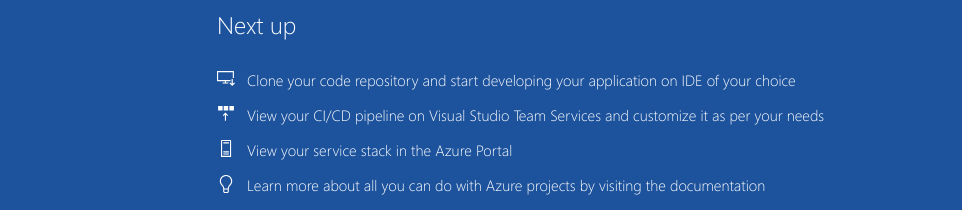
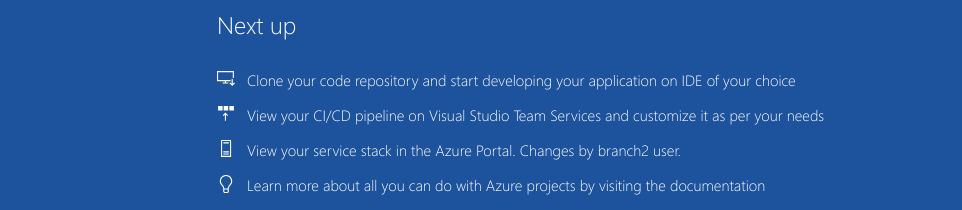
Before and after one commit to kushalpuri0329/samplecode, a plain HTML site: page index.html in a window 1280 px wide. Shown: the part 590-800 px from the top of the page, without its empty margins (8-970 px from the left). Drawn offline with Linux system fonts and the light colour scheme.

Commit message:
changes by branch2 user

```diff
--- a/index.html
+++ b/index.html
@@ -40,7 +40,7 @@
                             <div class="step-icon">
                                 <img src="img/stackWhite.svg">
                             </div>
-                            <div class="step-text"><a href="http://portal.azure.com">View your service stack in the Azure Portal</a></div>
+                            <div class="step-text"><a href="http://portal.azure.com">View your service stack in the Azure Portal. Changes by branch2 user.</a></div>
                         </div>
                         <div class="step">
                             <div class="step-icon">
```
